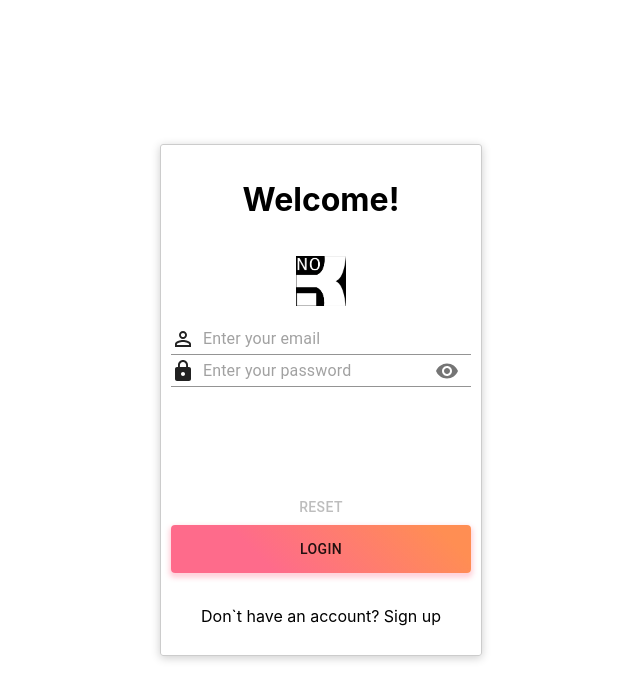
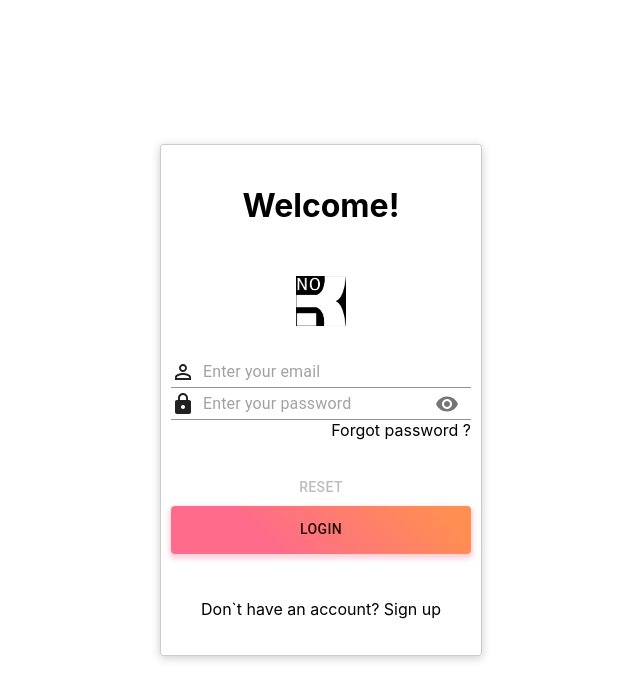
Before and after one commit to Valyay/ev-spa, a React (Create React App) app: page /login in a window 1280 px wide. Shown: the top 700 px of the page, without its empty margins (319-959 px from the left). Built offline with nearby package versions, Linux system fonts and the light colour scheme.

Commit message:
Add div with inscription "forgot password"

```diff
--- a/src/pages/LoginPage.tsx
+++ b/src/pages/LoginPage.tsx
@@ -1,5 +1,5 @@
 import React, { useState } from 'react';
-import { withFormik, FormikProps, Field, InjectedFormikProps } from 'formik';
+import { withFormik, FormikProps } from 'formik';
 import * as Yup from 'yup';
 import { History, LocationState } from 'history';
 import Button from '@material-ui/core/Button';
@@ -15,6 +15,7 @@ import {
     CustomButton,
     InputContainer,
     ButtonContainer,
+    ResetContainer,
     CustomField
 } from '../styles/LoginPage';
 import logo from '../images/logo.png';
@@ -35,8 +36,7 @@ interface LoginProps {
     initialPassword?: string;
     initShowPassword?: boolean;
 }
-export const MyInnerForm: React.FC<State &
-    InjectedFormikProps<LoginProps, LoginValues>> = props => {
+export const MyInnerForm: React.FC<State & FormikProps<LoginValues>> = props => {
     const [showPassword, setShowPassword] = useState(false);
 
     const {
@@ -119,7 +119,11 @@ export const MyInnerForm: React.FC<State &
                             )
                         }}
                     />
+                    <ResetContainer>
+                        <span>Forgot password ?</span>
+                    </ResetContainer>
                 </InputContainer>
+
                 <ButtonContainer>
                     <Button
                         type="button"
--- a/src/styles/LoginPage.js
+++ b/src/styles/LoginPage.js
@@ -24,7 +24,14 @@ export const Form = styled.form`
 
 export const InputContainer = styled.div`
     width: 100%;
-    height: 150px;
+`;
+
+export const ResetContainer = styled.div`
+    display: flex;
+    justify-content: flex-end;
+    padding: 0;
+    margin: 0;
+    width: 100%;
 `;
 
 export const CustomField = styled(TextField)({
```
